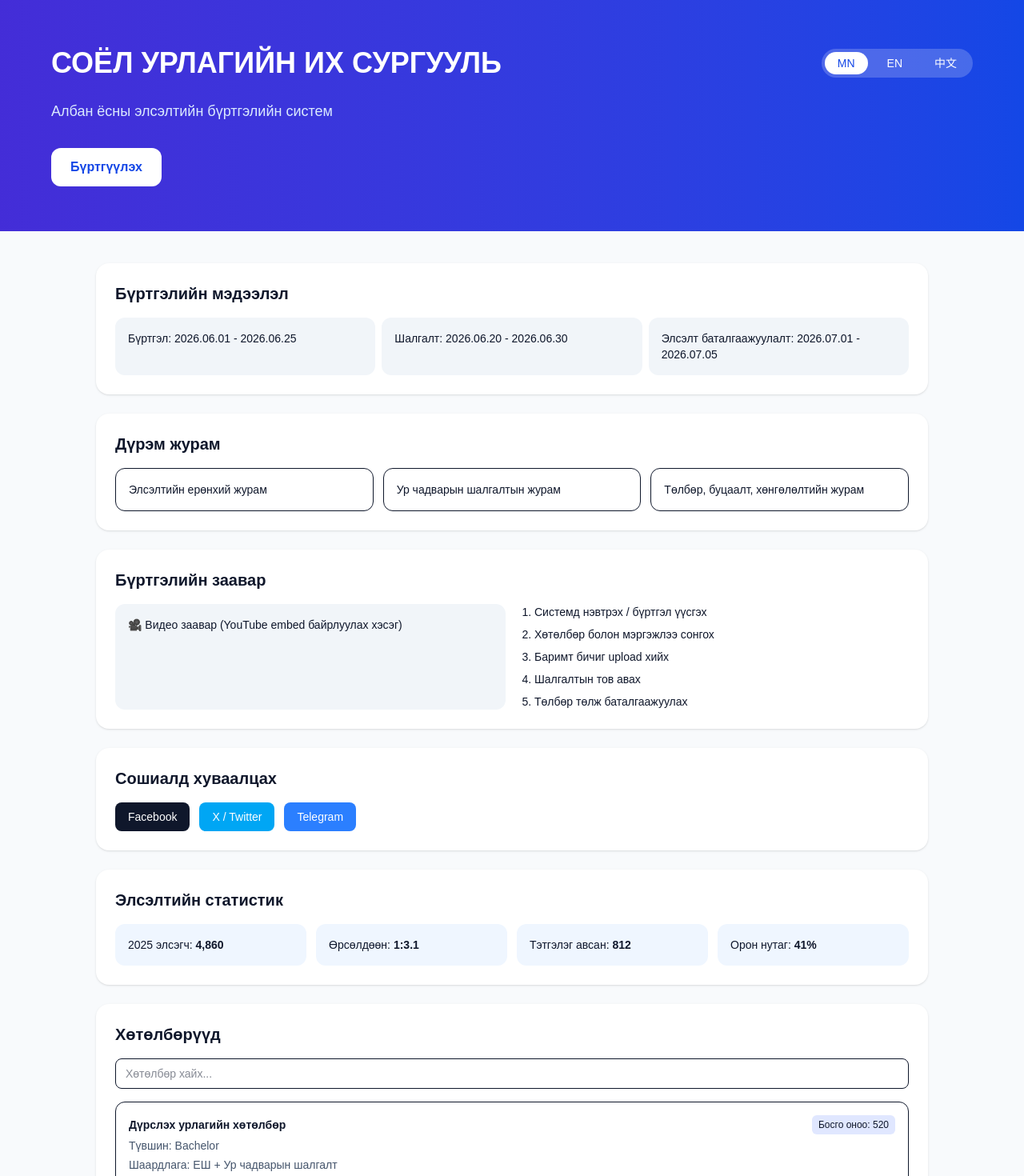
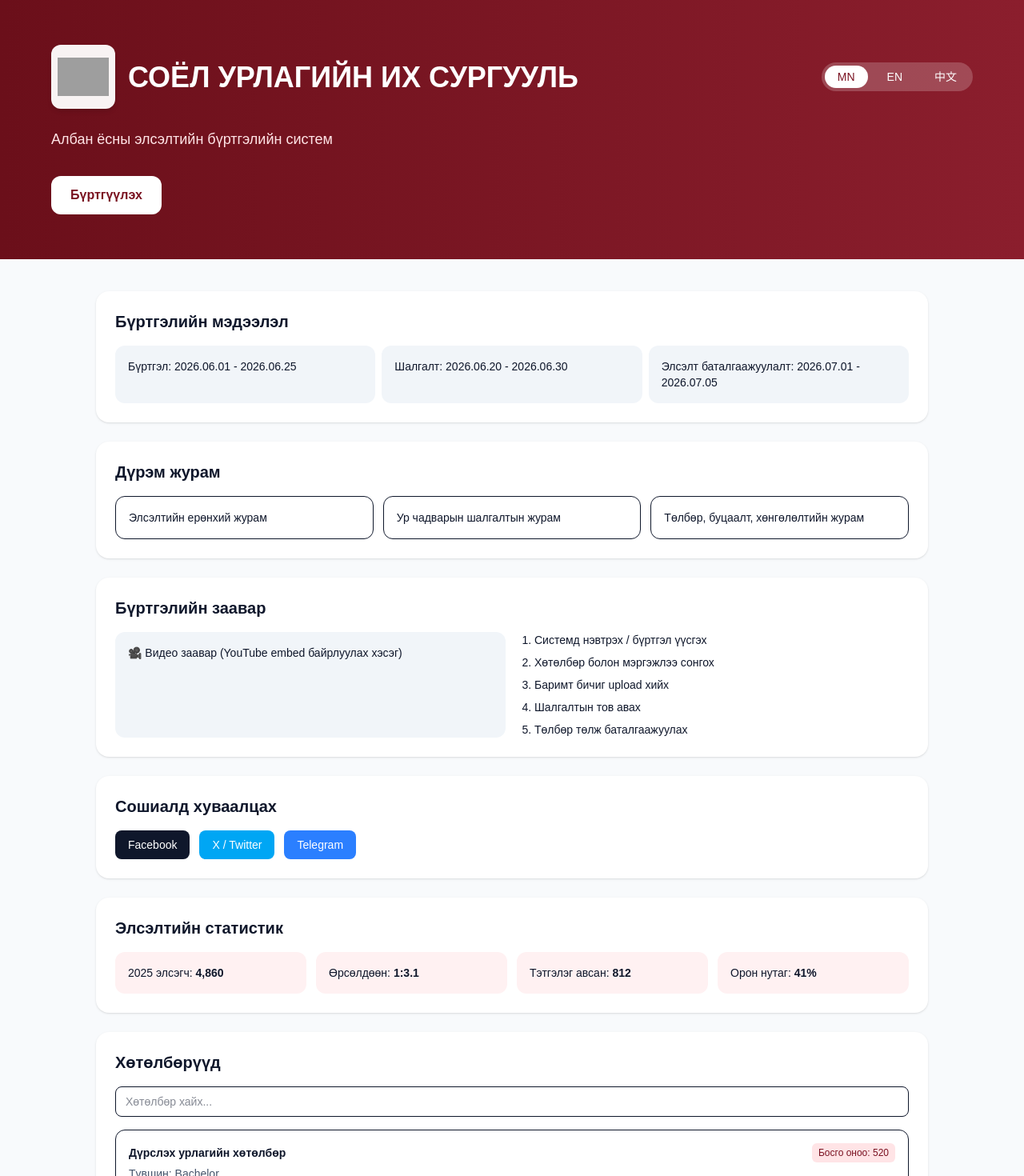
Before and after one commit to Enza1225/SUIS-PROJECT, a Next.js app: page / in a window 1280 px wide. Shown: the top 1470 px of the page at 80% size. Built offline with nearby package versions, Linux system fonts and the light colour scheme; grey boxes are pictures that could not be loaded.

Commit message:
Switch hero theme to wine red and add logo placement

```diff
--- a/app/page.tsx
+++ b/app/page.tsx
@@ -1,5 +1,6 @@
 "use client";
 
+import Image from "next/image";
 import { useMemo, useState } from "react";
 
 type Lang = "mn" | "en" | "zh";
@@ -136,10 +137,22 @@ export default function Home() {
 
   return (
     <main className="min-h-screen bg-slate-50 text-slate-900">
-      <section className="bg-gradient-to-r from-indigo-700 to-blue-700 px-6 py-14 text-white md:px-14">
+      <section className="bg-gradient-to-r from-[#6b0f1a] to-[#8b1e2d] px-6 py-14 text-white md:px-14">
         <div className="mx-auto max-w-6xl">
           <div className="mb-6 flex flex-wrap items-start justify-between gap-3 md:items-center">
-            <h1 className="max-w-4xl text-xl font-bold leading-tight sm:text-2xl md:text-4xl">{t.title}</h1>
+            <div className="flex items-center gap-3 sm:gap-4">
+              <div className="rounded-xl bg-white/95 p-2 shadow-md">
+                <Image
+                  src="/suis-logo.png"
+                  alt="SUIS logo"
+                  width={64}
+                  height={64}
+                  className="h-12 w-12 object-contain sm:h-16 sm:w-16"
+                  priority
+                />
+              </div>
+              <h1 className="max-w-4xl text-xl font-bold leading-tight sm:text-2xl md:text-4xl">{t.title}</h1>
+            </div>
             <div className="flex gap-2 rounded-full bg-white/20 p-1 text-sm">
               {([
                 ["mn", "MN"],
@@ -149,17 +162,17 @@ export default function Home() {
                 <button
                   key={key}
                   onClick={() => setLang(key)}
-                  className={`rounded-full px-4 py-1 ${lang === key ? "bg-white text-blue-700" : "text-white"}`}
+                  className={`rounded-full px-4 py-1 ${lang === key ? "bg-white text-[#7a1221]" : "text-white"}`}
                 >
                   {label}
                 </button>
               ))}
             </div>
           </div>
-          <p className="mb-8 text-sm text-blue-100 sm:text-base md:text-lg">{t.subtitle}</p>
+          <p className="mb-8 text-sm text-rose-100 sm:text-base md:text-lg">{t.subtitle}</p>
           <a
             href="#degrees"
-            className="inline-block rounded-xl bg-white px-6 py-3 font-semibold text-blue-700 transition hover:bg-blue-50"
+            className="inline-block rounded-xl bg-white px-6 py-3 font-semibold text-[#7a1221] transition hover:bg-rose-50"
           >
             {t.registerNow}
           </a>
@@ -184,7 +197,7 @@ export default function Home() {
               "Ур чадварын шалгалтын журам",
               "Төлбөр, буцаалт, хөнгөлөлтийн журам",
             ].map((rule) => (
-              <a key={rule} href="#" className="rounded-xl border p-4 text-sm transition hover:border-blue-500 hover:text-blue-700">
+              <a key={rule} href="#" className="rounded-xl border p-4 text-sm transition hover:border-[#8b1e2d] hover:text-[#7a1221]">
                 {rule}
               </a>
             ))}
@@ -217,10 +230,10 @@ export default function Home() {
         <section className="rounded-2xl bg-white p-6 shadow-sm">
           <h2 className="mb-4 text-xl font-bold">{t.stats}</h2>
           <div className="grid gap-3 text-sm md:grid-cols-4">
-            <div className="rounded-xl bg-blue-50 p-4">2025 элсэгч: <b>4,860</b></div>
-            <div className="rounded-xl bg-blue-50 p-4">Өрсөлдөөн: <b>1:3.1</b></div>
-            <div className="rounded-xl bg-blue-50 p-4">Тэтгэлэг авсан: <b>812</b></div>
-            <div className="rounded-xl bg-blue-50 p-4">Орон нутаг: <b>41%</b></div>
+            <div className="rounded-xl bg-rose-50 p-4">2025 элсэгч: <b>4,860</b></div>
+            <div className="rounded-xl bg-rose-50 p-4">Өрсөлдөөн: <b>1:3.1</b></div>
+            <div className="rounded-xl bg-rose-50 p-4">Тэтгэлэг авсан: <b>812</b></div>
+            <div className="rounded-xl bg-rose-50 p-4">Орон нутаг: <b>41%</b></div>
           </div>
         </section>
 
@@ -237,7 +250,7 @@ export default function Home() {
               <div key={p.id} className="rounded-xl border p-4 text-sm">
                 <div className="flex flex-wrap items-center justify-between gap-2">
                   <h3 className="font-semibold">{p.name}</h3>
-                  <span className="rounded-md bg-indigo-100 px-2 py-1 text-xs">Босго оноо: {p.score}</span>
+                  <span className="rounded-md bg-rose-100 px-2 py-1 text-xs text-[#7a1221]">Босго оноо: {p.score}</span>
                 </div>
                 <p className="mt-1 text-slate-600">Түвшин: {p.degree}</p>
                 <p className="mt-1 text-slate-600">Шаардлага: {p.requirement}</p>
@@ -313,7 +326,7 @@ export default function Home() {
               {faqs.map((f, i) => (
                 <button
                   key={f.q}
-                  className={`rounded-lg border px-3 py-2 text-left text-sm ${activeFaq === i ? "border-blue-600 bg-blue-50" : ""}`}
+                  className={`rounded-lg border px-3 py-2 text-left text-sm ${activeFaq === i ? "border-[#8b1e2d] bg-rose-50" : ""}`}
                   onClick={() => setActiveFaq(i)}
                 >
                   {f.q}
@@ -327,9 +340,9 @@ export default function Home() {
         <section id="degrees" className="rounded-2xl bg-white p-6 shadow-sm">
           <h2 className="mb-4 text-xl font-bold">{t.degree}</h2>
           <div className="grid gap-3 text-sm sm:flex sm:flex-wrap">
-            <a href="#" className="rounded-lg bg-indigo-600 px-4 py-2 text-center text-white">Bachelor</a>
-            <a href="#" className="rounded-lg bg-indigo-600 px-4 py-2 text-center text-white">Master</a>
-            <a href="#" className="rounded-lg bg-indigo-600 px-4 py-2 text-center text-white">PhD</a>
+            <a href="#" className="rounded-lg bg-[#7a1221] px-4 py-2 text-center text-white hover:bg-[#65101c]">Bachelor</a>
+            <a href="#" className="rounded-lg bg-[#7a1221] px-4 py-2 text-center text-white hover:bg-[#65101c]">Master</a>
+            <a href="#" className="rounded-lg bg-[#7a1221] px-4 py-2 text-center text-white hover:bg-[#65101c]">PhD</a>
           </div>
         </section>
       </div>
```
